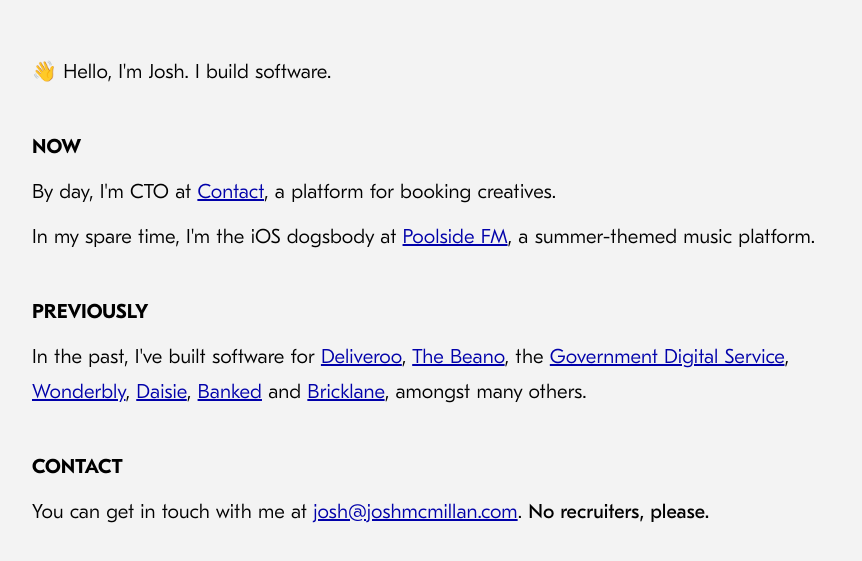
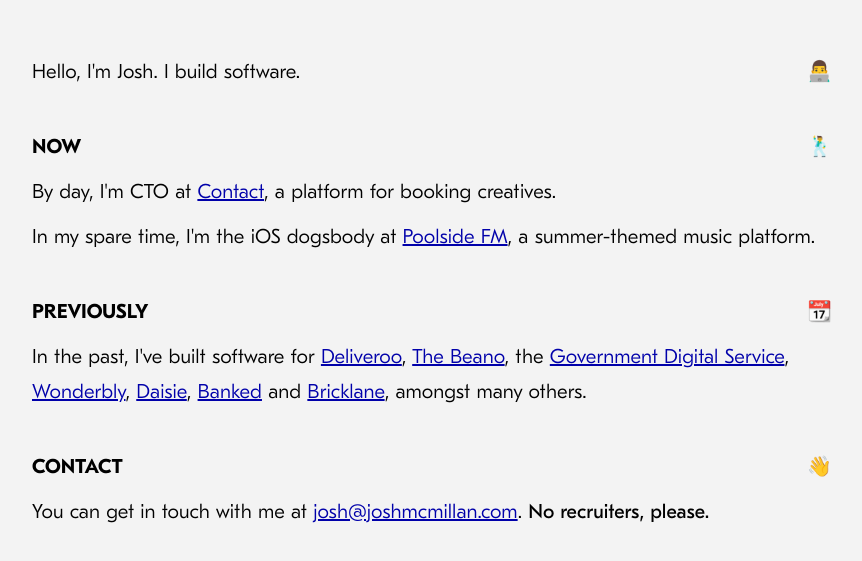
Before and after one commit to mcmillan/joshmcmillan.com, an Eleventy site: page index.md in a window 1280 px wide. Shown: the part 109-670 px from the top of the page, without its empty margins (208-1070 px from the left). Built offline with nearby package versions, Linux system fonts and the light colour scheme; Eleventy itself is replaced by a stand-in of ours; files that its build step writes are made by us from their sources.

Commit message:
Add some emoji icons for interest

```diff
--- a/css/style.css
+++ b/css/style.css
@@ -80,6 +80,10 @@ a {
   color: #00a;
 }
 
+.emoji {
+  float: right;
+}
+
 @media (prefers-color-scheme: dark) {
   body {
     color: #fff;
--- a/index.md
+++ b/index.md
@@ -2,18 +2,18 @@
 layout: layout.njk
 ---
 
-👋 Hello, I'm Josh. I build software.
+Hello, I'm Josh. I build software. <span class="emoji">👨‍💻</span>
 
-## Now
+## Now <span class="emoji">🕺</span>
 
 By day, I'm CTO at [Contact](https://contact.xyz), a platform for booking creatives.
 
 In my spare time, I'm the iOS dogsbody at [Poolside FM](https://poolside.fm), a summer-themed music platform.
 
-## Previously
+## Previously <span class="emoji">📆</span>
 
 In the past, I've built software for [Deliveroo](https://deliveroo.co.uk), [The Beano](https://beano.com), the [Government Digital Service](https://gov.uk), [Wonderbly](https://wonderbly.com), [Daisie](https://daisie.com), [Banked](https://banked.com) and [Bricklane](https://bricklane.com), amongst many others.
 
-## Contact
+## Contact <span class="emoji">👋</span>
 
 You can get in touch with me at [josh@joshmcmillan.com](mailto:josh@joshmcmillan.com). **No recruiters, please.**
```
